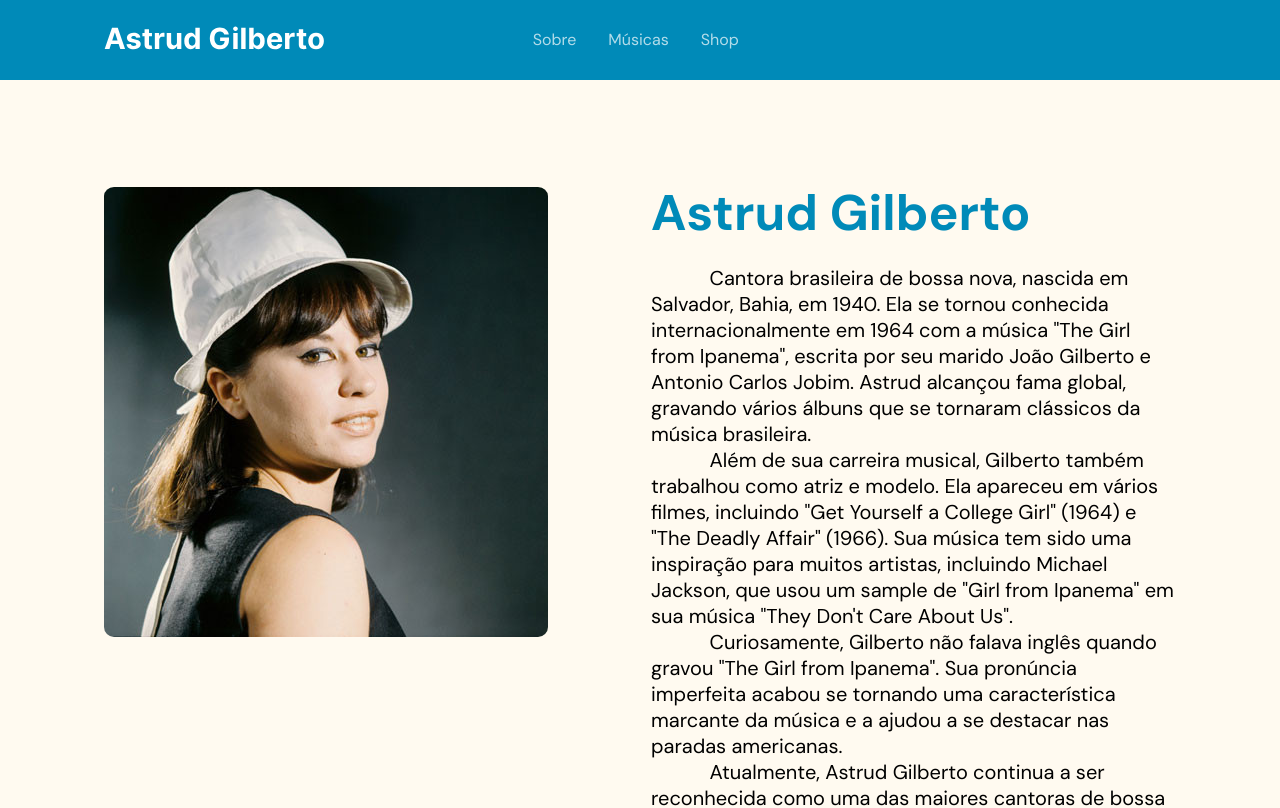
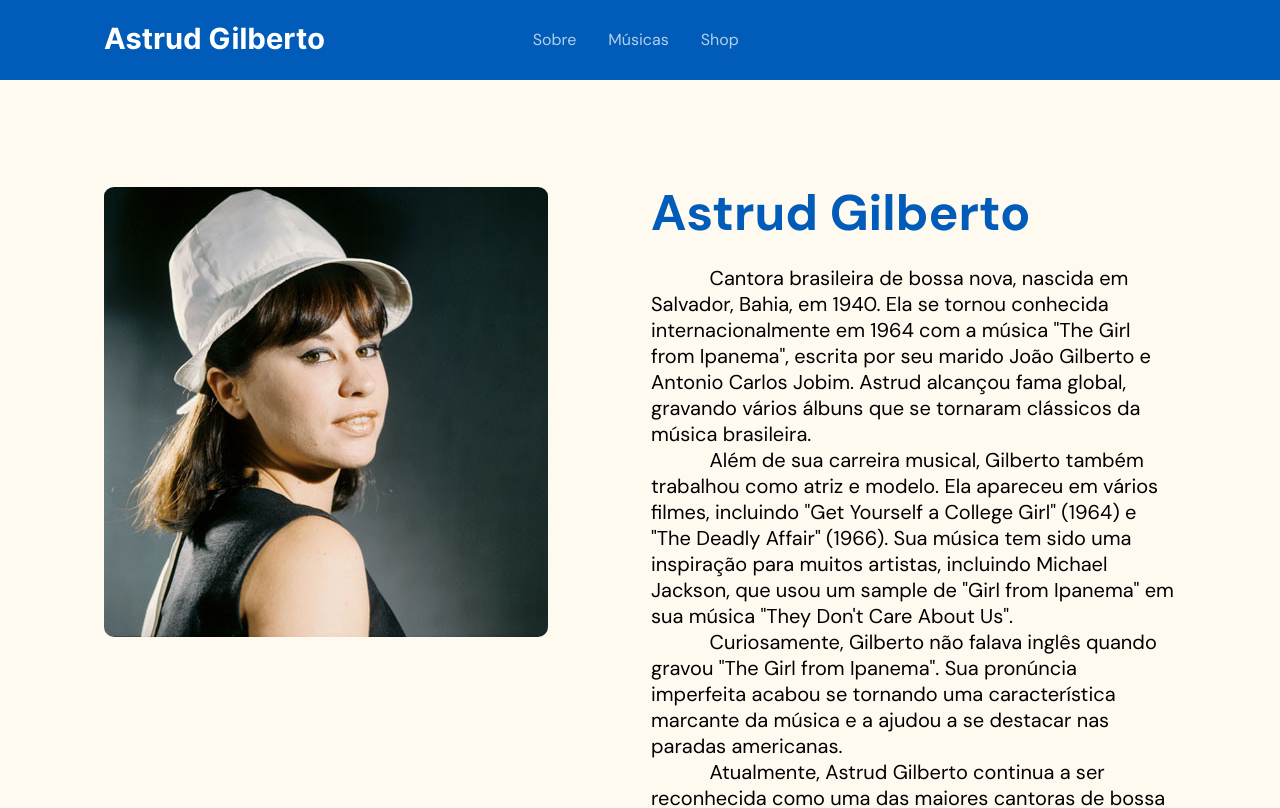
Before and after one commit to thiagoavieira/WEB1, a plain HTML site: page Astrud/index.html in a window 1280 px wide. Shown: the top 808 px of the page. Drawn offline with Linux system fonts and the light colour scheme.

Commit message:
Mais contraste para acessibilidade

```diff
--- a/Astrud/index.html
+++ b/Astrud/index.html
@@ -17,7 +17,7 @@
     }
 
     :root {
-      --hue: 195; /* Ajustar a cor por aqui */
+      --hue: 210; /* Ajustar a cor por aqui */
       --primary-color: hsl(var(--hue), 100%, 36%); /* Cor Primária */
 
       --brand-beige: hsl(39, 100%, 97%); /* Bege de Fundo */
--- a/Astrud/style.css
+++ b/Astrud/style.css
@@ -5,7 +5,7 @@
 }
 
 :root {
-    --hue: 195; /* Ajustar a cor por aqui */
+    --hue: 210; /* Ajustar a cor por aqui */
     --primary-color: hsl(var(--hue), 100%, 36%); /* Cor Primária */
 
     --brand-beige: hsl(39, 100%, 97%); /* Bege de Fundo */
```
